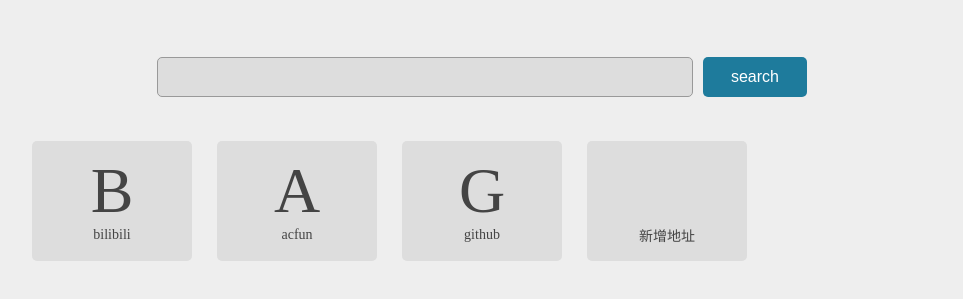
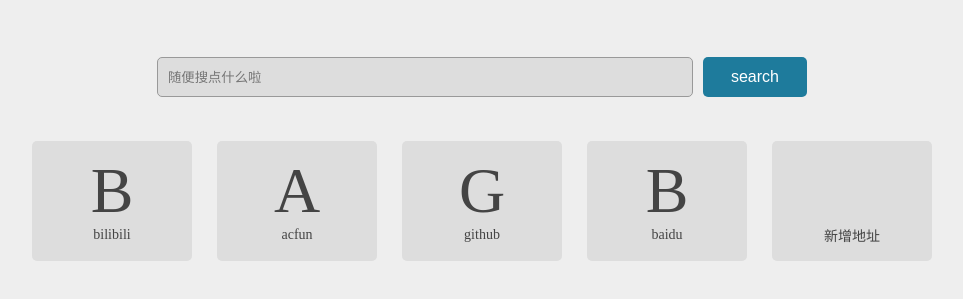
Before and after one commit to XXXXXie1997/guide-demo, a website: page src/index.html in a window 1280 px wide. Shown: the part 363-662 px from the top of the page, without its empty margins (158-1121 px from the left). Drawn offline with nearby package versions, Linux system fonts and the light colour scheme.

Commit message:
更新搜索栏提示文字

```diff
--- a/src/index.html
+++ b/src/index.html
@@ -24,7 +24,7 @@
     </div>
     <header class="globalHeader">
       <form class="searchForm" method="GET" action="https://cn.bing.com/search">
-        <input name="q" type="text" />
+        <input name="q" type="text" placeholder="随便搜点什么啦" />
         <button type="submit">search</button>
       </form>
 
--- a/src/main.js
+++ b/src/main.js
@@ -14,6 +14,10 @@ const hashMap = xObject || [
   {
     logo: "G",
     url: "https://github.com",
+  },
+  {
+    logo: "b",
+    url: "https://www.baidu.com",
   },
 ];
 const simplifyUrl = (url) => {
--- a/src/style.css
+++ b/src/style.css
@@ -33,6 +33,7 @@ body {
     margin: 60px 0 100px;
   }
 }
+
 body > .logo {
   margin-top: 60px;
   margin-bottom: 60px;
```
